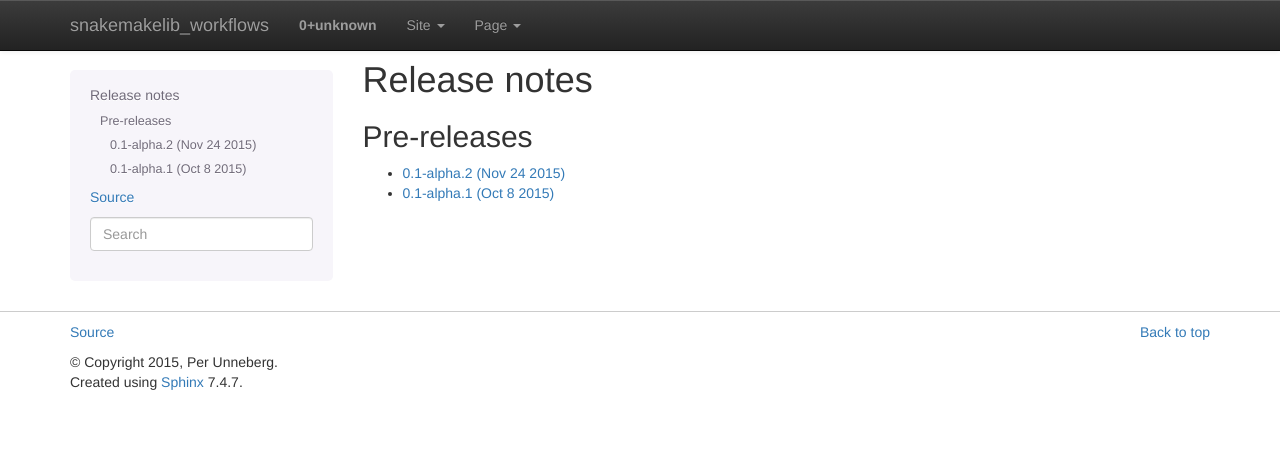
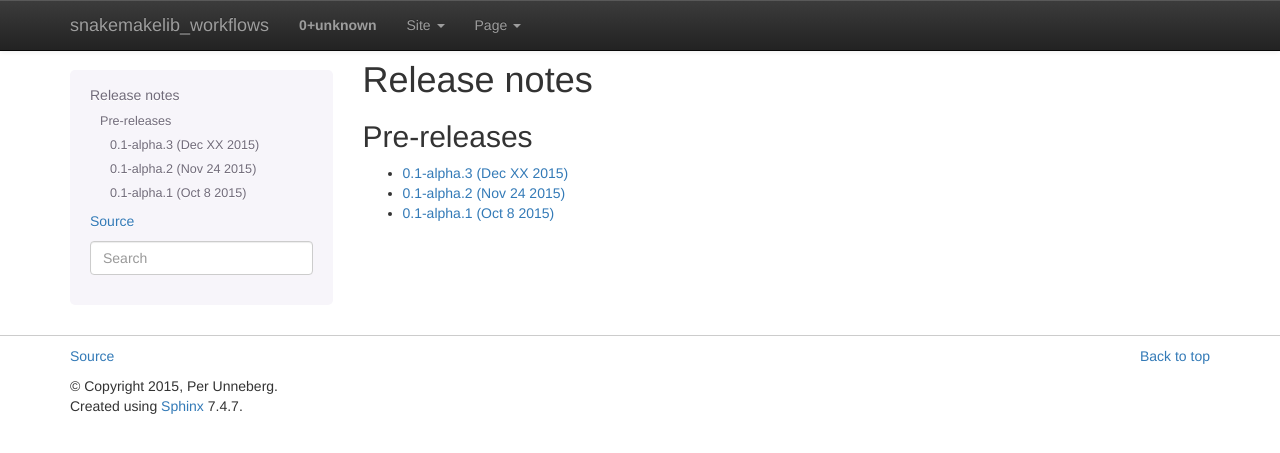
Before and after one commit to percyfal/snakemakelib-workflows, a Sphinx documentation site: the page built from sphinx/source/docs/release_notes.rst, in a window 1280 px wide. Shown: the top 453 px of the page. Built offline with Sphinx 7.4.7, drawn with Linux system fonts in a browser that asks for light colours.

Commit message:
Add release notes for 0.1-alpha.3

```diff
--- a/sphinx/source/docs/release_notes.rst
+++ b/sphinx/source/docs/release_notes.rst
@@ -11,5 +11,6 @@ Pre-releases
 .. toctree::
     :maxdepth: 1
 
+    releases/0.1-alpha.3
     releases/0.1-alpha.2
     releases/0.1-alpha.1
--- /dev/null
+++ b/sphinx/source/docs/releases/0.1-alpha.3.rst
@@ -0,0 +1,7 @@
+0.1-alpha.3 (Dec XX 2015)
+=========================
+
+Major updates to pipelines.
+
+- use snakemakelib.application classes for collecting results
+- remove bokehutils dependency
```
